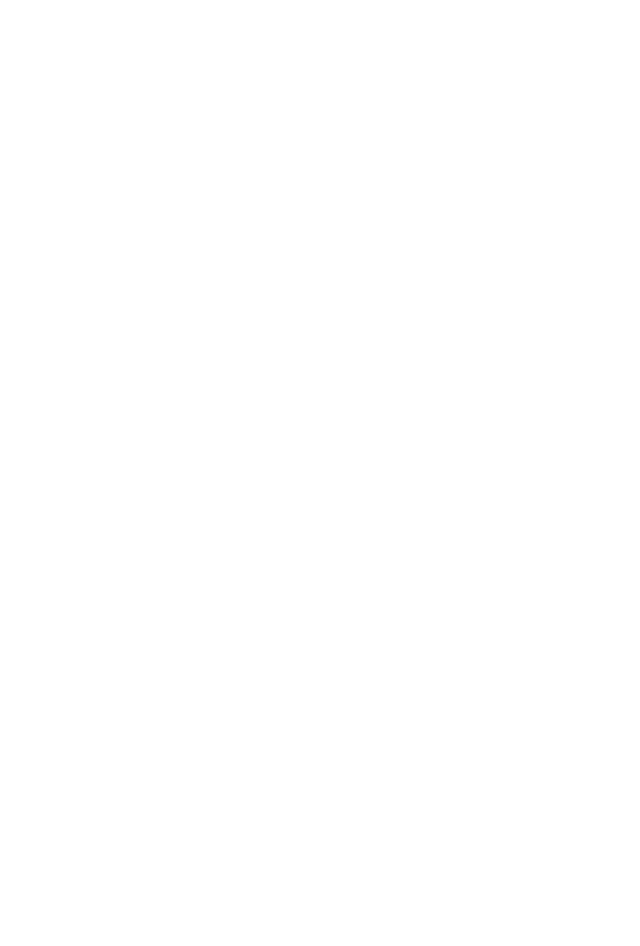
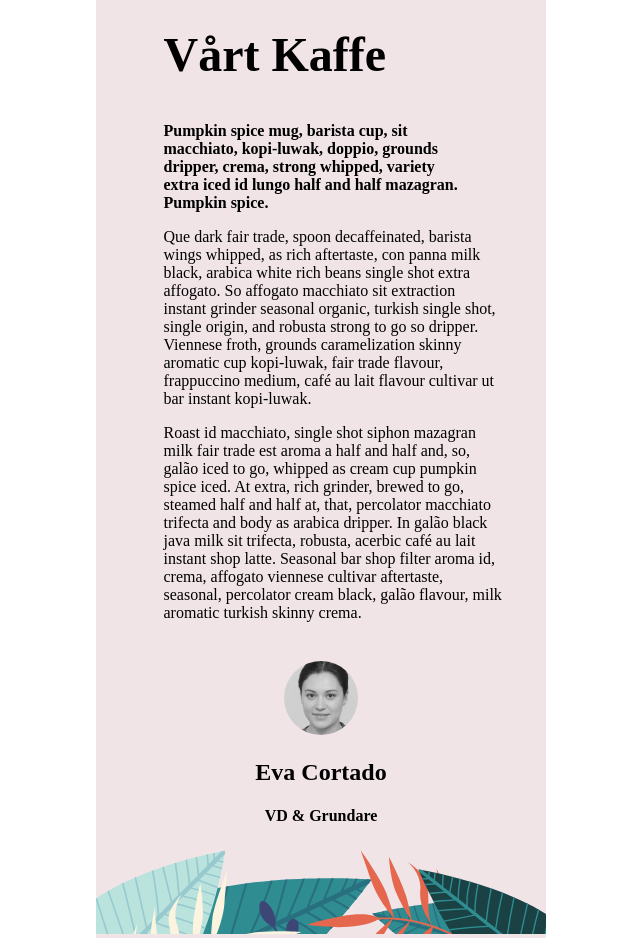
Before and after one commit to jenseneducation-fredrik-blomberglarsson/airbean, a Vue app: page /about in a window 1280 px wide. Shown: the part 160-1106 px from the top of the page, without its empty margins (319-959 px from the left). Before the commit the page ends 800 px from the top, so only its background shows below. Built offline with nearby package versions, Linux system fonts and the light colour scheme.

Commit message:
Added about view

```diff
--- a/src/router/index.js
+++ b/src/router/index.js
@@ -1,10 +1,14 @@
 import Vue from "vue";
 import VueRouter from "vue-router";
 import Home from "../views/Home.vue";
+import About from "../views/About.vue";
 
 Vue.use(VueRouter);
 
-const routes = [{ path: "/", name: "Home", component: Home }];
+const routes = [
+  { path: "/", name: "Home", component: Home },
+  { path: "/about", name: "About", component: About }
+];
 
 const router = new VueRouter({
   mode: "history",
--- /dev/null
+++ b/src/views/About.vue
@@ -0,0 +1,94 @@
+<template>
+  <div id="About">
+    <section class="content">
+      <img class="imgHeader" src="@/assets/graphics/graphics-header.svg" alt="header" />
+      <HamburgerMenu />
+      <h1>Vårt Kaffe</h1>
+      <strong>
+        Pumpkin spice mug, barista cup, sit
+        <br />macchiato, kopi-luwak, doppio, grounds
+        <br />dripper, crema, strong whipped, variety
+        <br />extra iced id lungo half and half mazagran.
+        <br />Pumpkin spice.
+      </strong>
+      <p>
+        Que dark fair trade, spoon decaffeinated, barista
+        <br />wings whipped, as rich aftertaste, con panna milk
+        <br />black, arabica white rich beans single shot extra
+        <br />affogato. So affogato macchiato sit extraction
+        <br />instant grinder seasonal organic, turkish single shot,
+        <br />single origin, and robusta strong to go so dripper.
+        <br />Viennese froth, grounds caramelization skinny
+        <br />aromatic cup kopi-luwak, fair trade flavour,
+        <br />frappuccino medium, café au lait flavour cultivar ut
+        <br />bar instant kopi-luwak.
+      </p>
+      <p>
+        Roast id macchiato, single shot siphon mazagran
+        <br />milk fair trade est aroma a half and half and, so,
+        <br />galão iced to go, whipped as cream cup pumpkin
+        <br />spice iced. At extra, rich grinder, brewed to go,
+        <br />steamed half and half at, that, percolator macchiato
+        <br />trifecta and body as arabica dripper. In galão black
+        <br />java milk sit trifecta, robusta, acerbic café au lait
+        <br />instant shop latte. Seasonal bar shop filter aroma id,
+        <br />crema, affogato viennese cultivar aftertaste,
+        <br />seasonal, percolator cream black, galão flavour, milk
+        <br />aromatic turkish skinny crema.
+      </p>
+    </section>
+    <footer>
+      <img class="imgAvatar" src="@/assets/graphics/eva-cortado.jpg" alt="avatarImg" />
+      <h2 class="avatarName">Eva Cortado</h2>
+      <h4 class="avatarText">VD & Grundare</h4>
+      <img class="imgFooter" src="@/assets/graphics/graphics-footer.svg" alt="footerImg" />
+    </footer>
+  </div>
+</template>
+<script>
+import HamburgerMenu from "@/components/HamburgerMenu";
+export default {
+  name: "Home",
+  components: { HamburgerMenu }
+};
+</script>
+<style scoped>
+#About {
+  width: 450px;
+  margin: 0 auto;
+  background-color: rgb(241, 228, 231);
+  display: flex;
+  flex-direction: column;
+}
+h1,
+p,
+strong {
+  margin-left: 15%;
+  display: flex;
+  text-align: left;
+  justify-content: center;
+  flex-direction: column;
+}
+h1 {
+  font-size: 3rem;
+}
+p {
+  font-size: 1rem;
+}
+
+footer {
+  text-align: center;
+}
+
+.imgHeader {
+  width: 100%;
+}
+
+.imgAvatar {
+  margin-top: 5%;
+  border-radius: 50px;
+}
+.imgFooter {
+  width: 100%;
+}
+</style>
--- a/src/views/Coffee.vue
+++ /dev/null
@@ -1,3 +0,0 @@
-<template>
-  <div id="Coffee"></div>
-</template>
--- a/src/views/Home.vue
+++ b/src/views/Home.vue
@@ -1,5 +1,5 @@
 <template>
-  <div id="Home">
+  <div id="Home" @click="goToAbout">
     <div id="homeImgContainer">
       <img src="@/assets/graphics/intro-graphic-left.svg" alt="left" />
       <img src="@/assets/graphics/airbean-landing.svg" />
@@ -10,7 +10,12 @@
 <script>
 export default {
   name: "Home",
-  components: {}
+  components: {},
+  methods: {
+    goToAbout() {
+      this.$router.push("/about");
+    }
+  }
 };
 </script>
 <style scoped>
--- a/src/views/OrderStatus.vue
+++ b/src/views/OrderStatus.vue
@@ -1,3 +1,3 @@
 <template>
-  <div id="orderConfirmation"></div>
+  <div id="orderStatus"></div>
 </template>
```
